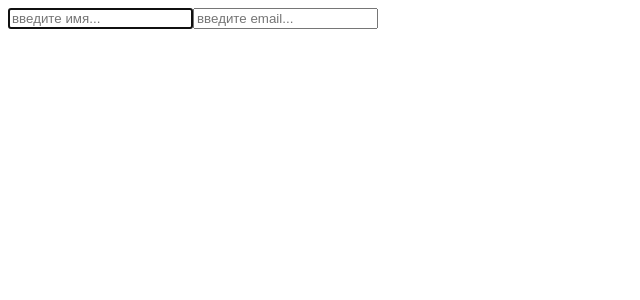
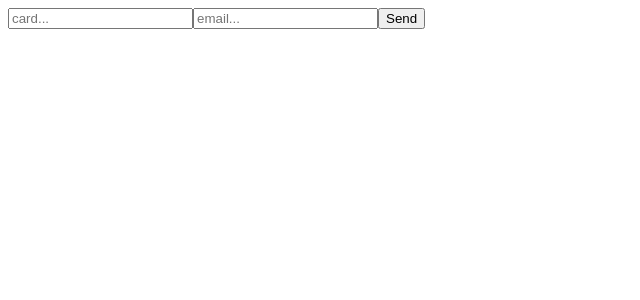
Before and after one commit to maximmorenko/movies, a React (Create React App) app: page / in a window 1280 px wide. Shown: the top 300 px of the page, without its empty margins (0-640 px from the left). Built offline with nearby package versions, Linux system fonts and the light colour scheme.

Commit message:
реф и неуправляемые компоненты

```diff
--- a/src/App.js
+++ b/src/App.js
@@ -9,7 +9,8 @@
 // import Posts from './components/ChildrenComponent/Posts';
 // import Form from './components/Form/Form';
 // import Form2 from './components/Form2';
-import FromWithRef from './components/FromWithRef';
+// import FromWithRef from './components/FromWithRef';
+import Ref from './components/Ref';
 
 class App extends Component {
   render() {
@@ -17,7 +18,7 @@
     // const {posts} = this.state // и дальше использовать переменную posts вместо this.state.posts
     return (
       <div>
-        <FromWithRef />
+        <Ref />
       </div>
     );
   }
--- a/src/components/Form/Form.jsx
+++ b/src/components/Form/Form.jsx
@@ -139,4 +139,4 @@
     }
 }
 
-// export default Form;
+export default Form;
--- /dev/null
+++ b/src/components/Ref.jsx
@@ -0,0 +1,55 @@
+import React, { Component } from 'react';
+
+class Ref extends Component {
+    constructor() {
+        super()
+
+        // рефы мы не храним в стейте, но им тоже нужен глобальный контекст
+        this.cardRef = React.createRef(); //обращаемся к реакту и создаем реф, и вызвваем ф-цию
+        // реф это специальный объект, у которого есть свойство каррент, и из этого карента мы можем поулчить ссылку на узел.
+        // по умолчанию this.cardRef будет равно null
+        // дальше мы должны повесить этот реф на узел, напра див. через артибут ref с помощью свойства каррент передаем значение рефа
+        // <div ref={this.cardRef}></div>
+        this.emailRef = React.createRef();
+    }
+    // когда мы работаем с неконтролируемыми полями (импутами) мы на каждое поле вешаем реф, без велью и обработчиков. Обработчик вешаем на кнопку или на форму внутри которого делаем проверки по соответствующим созданым рефам. если все хорошо отправляем форму. и очищаем инпуты.
+    // отличие от состояния в том что рефы не приводят к перерендеру, когда мы принудительно обновляем стейт то реакр делает перерендер, происходит событие жизненого цикла что компонент обновился.
+    // с рефами этого не происходит, рефы живут в доме, и мы просто считываем оттуда какие-то значения.
+
+    handleSubmit = (event) => {
+        event.preventDefault();
+        //все проверки будут идти из рефа
+        if (this.cardRef.current.value.length < 16) {
+            alert('Invalid card number')
+        }
+        // проверяем имейл
+        // send
+        // после отправки обновляем, очищаем поля
+        this.cardRef.current.value = '';
+        this.emailRef.current.value = '';
+
+    }
+    render() {
+        return (
+            <form onSubmit={this.handleSubmit}>
+                <input
+                    type='text'
+                    name='card'
+                    placeholder='card...'
+                    //onChange={this.handleChange}
+                    ref={this.cardRef}
+                />
+                <input
+                    type='email'
+                    name='email'
+                    placeholder='email...'
+                    //onChange={this.handleChange}
+                    ref={this.emailRef}
+                />
+                <button>Send</button>
+            </form>
+        );
+    }
+}
+
+export default Ref;
```
